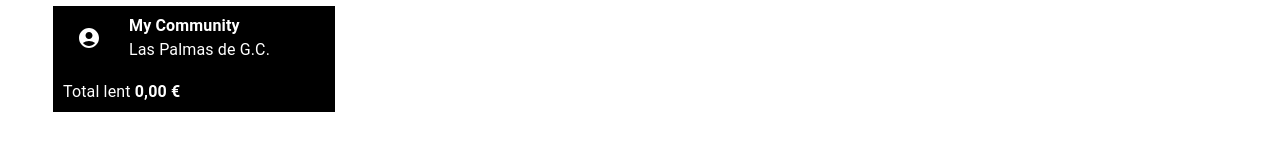
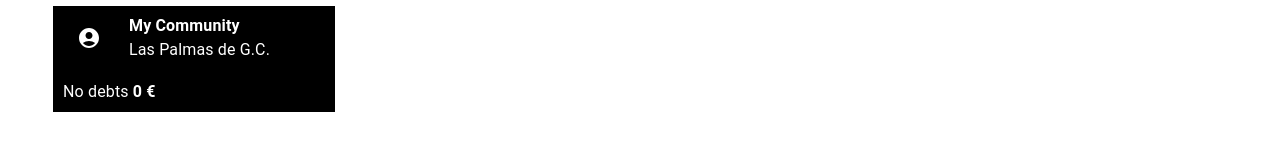
Before and after one commit to alber0087/roomies-app, a React (Vite) app: page /expenses in a window 1280 px wide. Shown: the part 124-284 px from the top of the page. Built offline with nearby package versions, Linux system fonts and the light colour scheme; no server answers; sample sign-in values are in the browser's storage.

Commit message:
Get user logged data, calculate totalowe or lent, calculate expense quantity to lent or owe

```diff
--- a/src/pages/ExpensesPage/Expenses.jsx
+++ b/src/pages/ExpensesPage/Expenses.jsx
@@ -13,9 +13,12 @@ import './Expenses.css'
 import { Link } from 'react-router-dom'
 import { deleteExpense, expensePaid, getExpenses } from '../../services/expenses.service'
 import { useEffect, useState } from 'react'
+import { getUserLogged, getUsersByCommunity } from '../../services/user.service'
 
 function Expenses() {
   const [expenses, setExpenses] = useState([])
+  const [userLogged, setUserLogged] = useState('')
+  const [usersCommunity, setUsersCommunity] = useState(0)
 
   const listExpenses = async () => {
     const res = await getExpenses()
@@ -23,17 +26,64 @@ function Expenses() {
     setExpenses(res.expenses)
   }
 
-  const deleteExpenseFunc = (id) => {
-    deleteExpense(id)
+  const deleteExpenseFunc = async (id) => {
+    await deleteExpense(id)
   }
 
   const expensePaidFunc = async (id) => {
     await expensePaid(id)
   }
 
+  const getUserLoggedFunc = async () => {
+    const res = await getUserLogged()
+    setUserLogged(res)
+  }
+
+  const getUsersCommunity = async () => {
+    const res = await getUsersByCommunity()
+    setUsersCommunity(res.users.length)
+  }
+
   useEffect(() => {
     listExpenses()
+    getUserLoggedFunc()
+    getUsersCommunity()
   }, [])
+
+  const calculateTotal = () => {
+    let result = 0
+    expenses.map((e) => {
+      if (e.community_expense.status === 'Pending' && e.community_expense.userId === userLogged.id) {
+        result += (usersCommunity - 1) * (e.price / usersCommunity)
+      } else if (e.community_expense.status === 'Pending' && e.community_expense.userId !== userLogged.id) {
+        result -= e.price / usersCommunity
+      }
+    })
+    return result
+  }
+
+  const calculateExpense = (e) => {
+      if (e.community_expense.userId === userLogged.id) {
+        return (usersCommunity - 1) * (e.price / usersCommunity)
+      } else if (e.community_expense.userId !== userLogged.id) {
+        return e.price / usersCommunity * -1
+      }
+  }
+
+  const lentOrWhat = () => {
+    if (calculateTotal() > 0) {
+      return 'Total lent'
+    } else if (calculateTotal() < 0) {
+      return 'Total owe'
+    } else {
+      return 'No debts'
+    }
+  }
+
+  console.log(expenses)
+  console.log(userLogged)
+  console.log(usersCommunity)
+  calculateTotal()
 
   return (
     <Box>
@@ -66,7 +116,7 @@ function Expenses() {
           </Typography>
         </Toolbar>
         <Typography sx={{ padding: '10px 0 0 10px' }}>
-          Total lent <span className="total-lent">0,00 €</span>
+          {lentOrWhat()} <span className="total-lent">{calculateTotal().toString().replace('.', ',')} €</span>
         </Typography>
       </AppBar>
       <div>
@@ -78,7 +128,7 @@ function Expenses() {
                   <Typography variant="h5" component="div">
                     {e.name}
                   </Typography>
-                  <Typography variant="body">{e.price}€</Typography>
+                  <Typography variant="body">{calculateExpense(e)} €</Typography>
                   <Button variant="contained" onClick={() => deleteExpenseFunc(e.id)}>
                     DELETE
                   </Button>
--- a/src/services/api.js
+++ b/src/services/api.js
@@ -1,6 +1,6 @@
 import axios from 'axios'
 
 export const api = axios.create({
-  baseURL: 'https://roomiesapi-production.up.railway.app/api',
+  baseURL: 'http://localhost:3000/api',
   timeout: 3000,
 })
--- a/src/services/user.service.js
+++ b/src/services/user.service.js
@@ -12,3 +12,29 @@ export const getUsersByCommunityId = async () => {
     console.error('Cannot get Community Users', err)
   }
 }
+
+export const getUsersByCommunity = async () => {
+  try {
+    const { data } = await api.get('/communities/profile/users', {
+      headers: {
+        token: localStorage.getItem('token'),
+      },
+    })
+    return data
+  } catch (err) {
+    console.error('Cannot get Community Users', err)
+  }
+}
+
+export const getUserLogged = async () => {
+  try {
+    const { data } = await api.get('/users/profile', {
+      headers: {
+        token: localStorage.getItem('token'),
+      }
+    })
+    return data
+  } catch (err) {
+    console.error('Cannot get user logged', err)
+  }
+}
```
